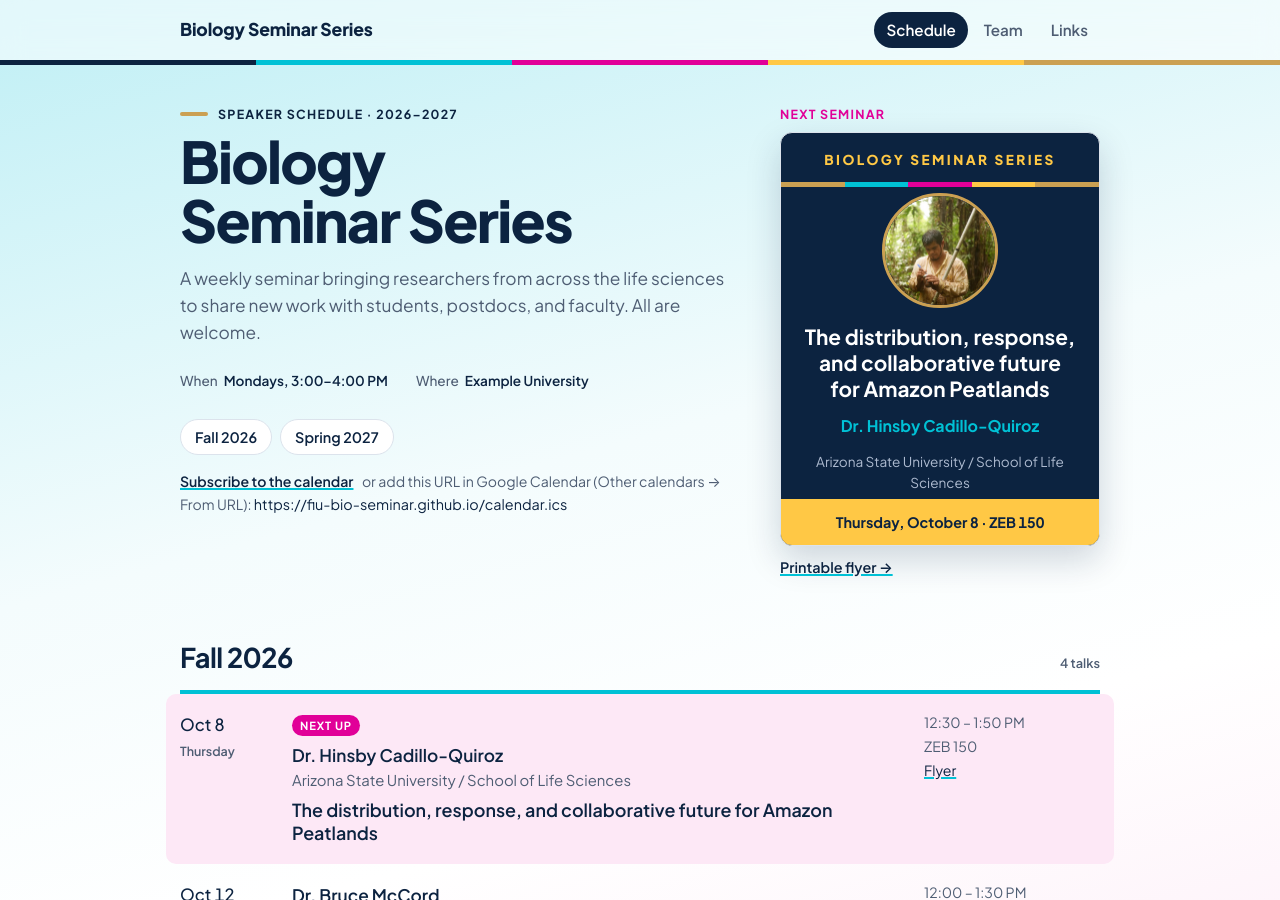
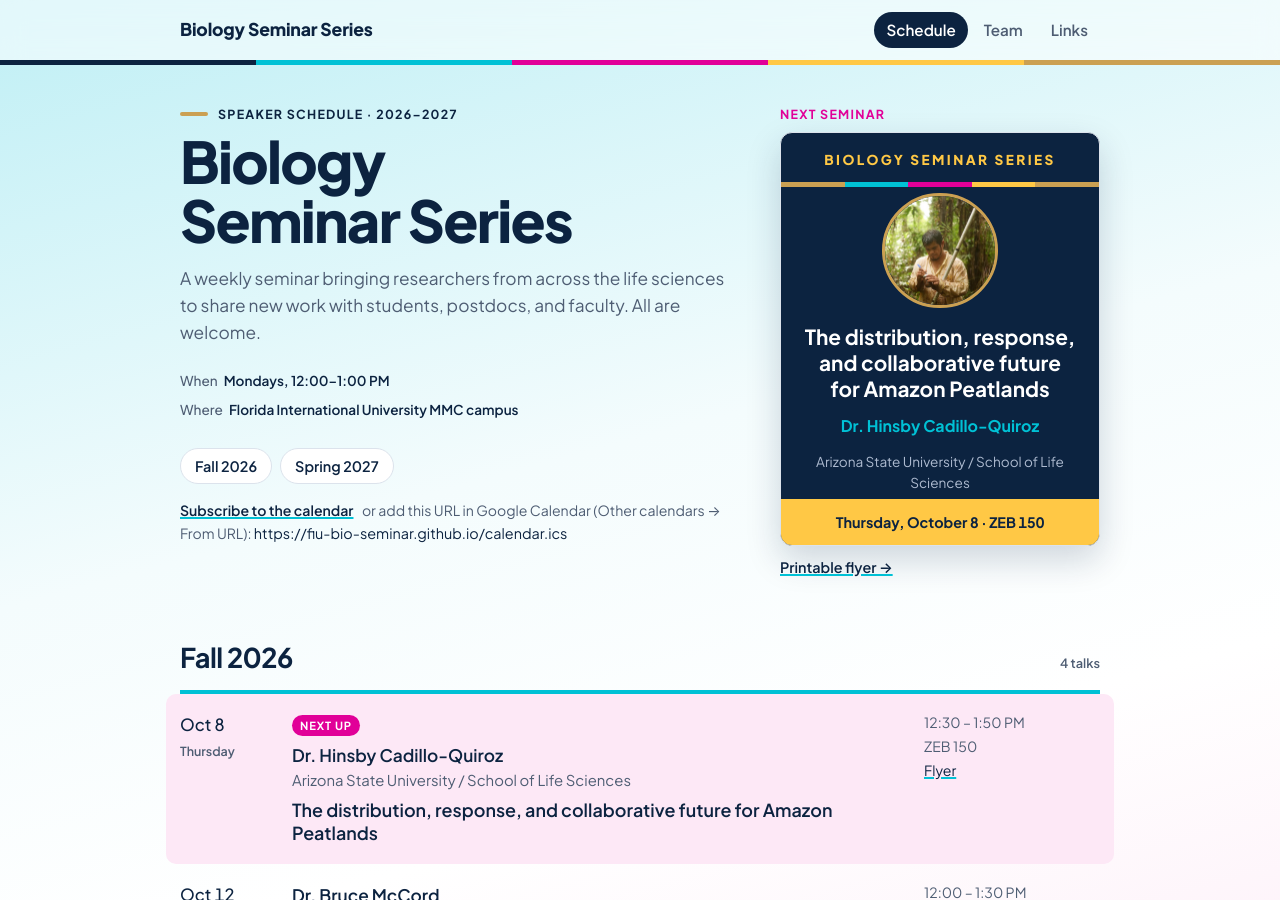
Before and after one commit to fiu-bio-seminar/fiu-bio-seminar.github.io, a Jekyll site: the page built from index.html, in a window 1280 px wide and 900 px high. Built offline with Jekyll 4.4.1, drawn with Linux system fonts in a browser that asks for light colours; some of the changed text lies outside the part shown.

Commit message:
Update seminar schedule and contact information

```diff
--- a/_data/site.yml
+++ b/_data/site.yml
@@ -2,14 +2,14 @@
 name: "Biology Seminar Series"
 year: "2026–2027"
 intro: "A weekly seminar bringing researchers from across the life sciences to share new work with students, postdocs, and faculty. All are welcome."
-when: "Mondays, 3:00–4:00 PM"
+when: "Mondays, 12:00–1:00 PM"
 # Default start and end time of a talk, 24-hour "HH:MM" in quotes. Used on
 # the flyers and in the calendar feed; a talk can override them with
 # start: and end:.
 start: "12:00"
 end: "13:00"
-where: "Example University"
-contact: "seminar@example.edu"
+where: "Florida International University MMC campus"
+contact: "jpienaar@fiu.edu"
 # Default Zoom link for every talk; leave "" for none. A talk can use its
 # own with zoom:, or zoom: false to show no link.
 zoom: ""
```
